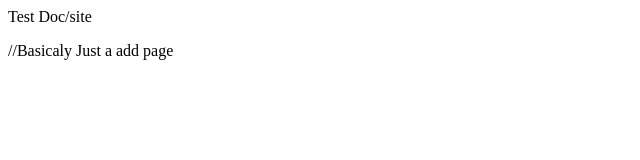
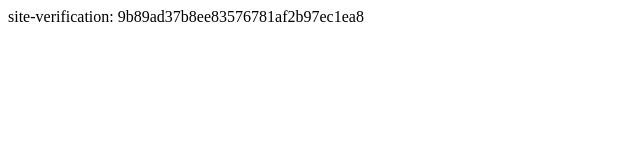
Before and after one commit to TestForCry/ads, a plain HTML site: page index.html in a window 1280 px wide. Shown: the whole page, without its empty margins (0-640 px from the left). Drawn offline with Linux system fonts and the light colour scheme.

Commit message:
Update index.html

```diff
--- a/index.html
+++ b/index.html
@@ -1,5 +1,3 @@
-<document type html>
+  <meta name="propeller" content="9b89ad37b8ee83576781af2b97ec1ea8">
 
-<p>Test Doc/site<p/>
-    //Basicaly Just a add page
-  <meta name="propeller" content="9b89ad37b8ee83576781af2b97ec1ea8">
+site-verification: 9b89ad37b8ee83576781af2b97ec1ea8
```
